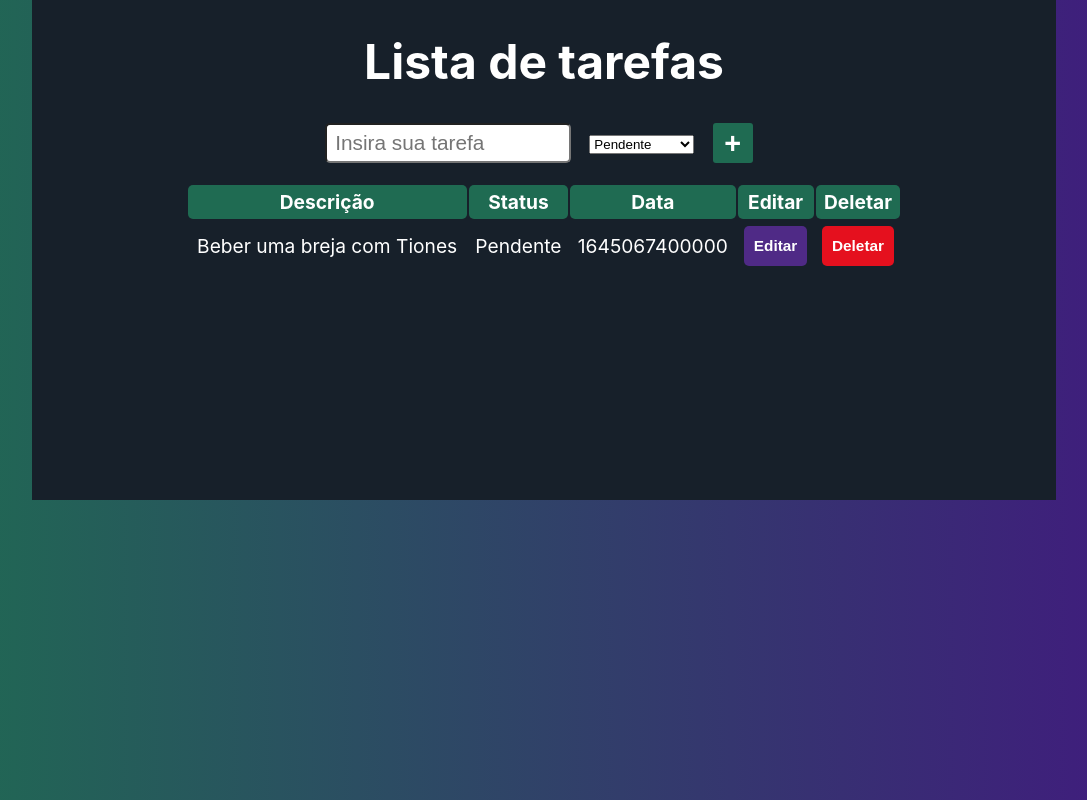
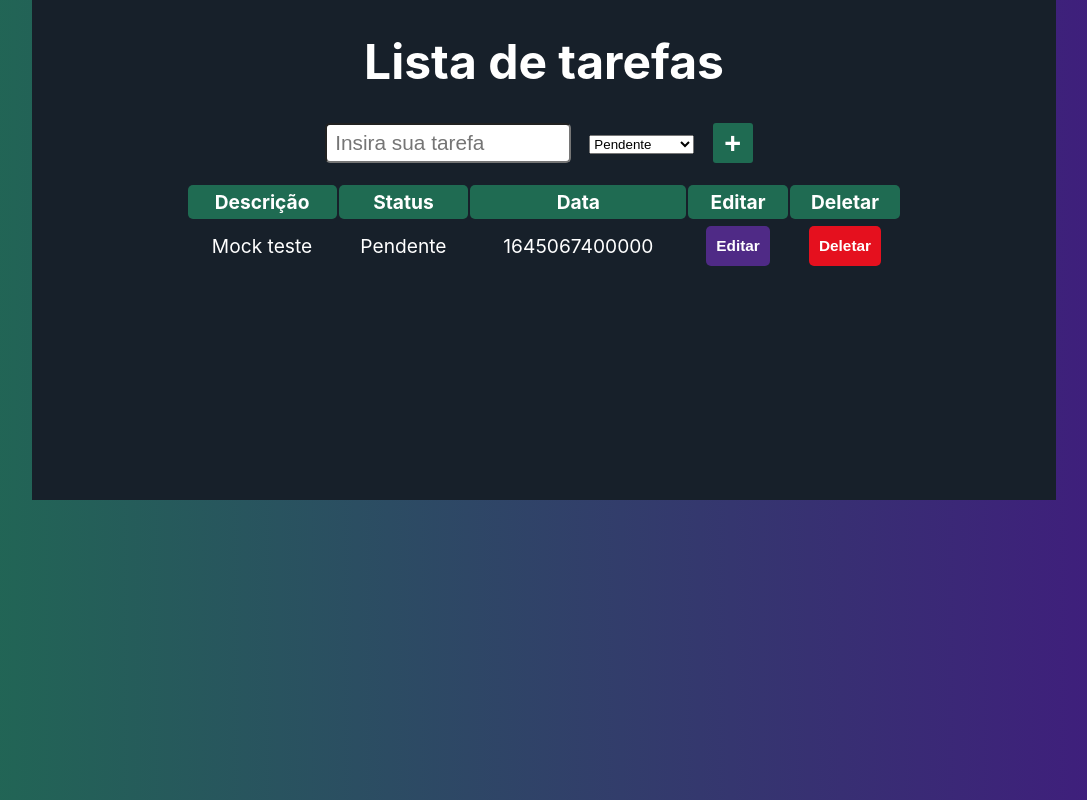
Before and after one commit to pinhob/todo-frontend-blitz-carreira, a React (Create React App) app: page / in a window 1280 px wide. Shown: the whole page, without its empty margins (96-1183 px from the left). Built offline with nearby package versions, Linux system fonts and the light colour scheme.

Commit message:
chore: change mock

```diff
--- a/src/App.js
+++ b/src/App.js
@@ -5,7 +5,7 @@ import TodoList from './components/TodoList';
 import EditTodoForm from './components/EditTodoForm';
 
 const date = Date.now();
-const mock = [{ description: 'Beber uma breja com Tiones', status: "Pendente", date, id: 1 }];
+const mock = [{ description: 'Mock teste', status: "Pendente", date, id: 1 }];
 
 function App() {
   const [todos, setTodos] = useState(mock);
```
